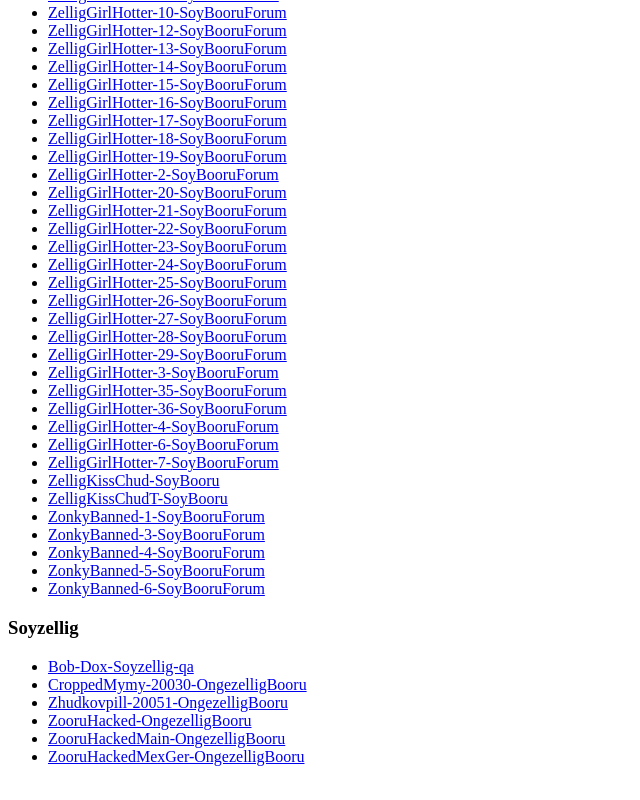
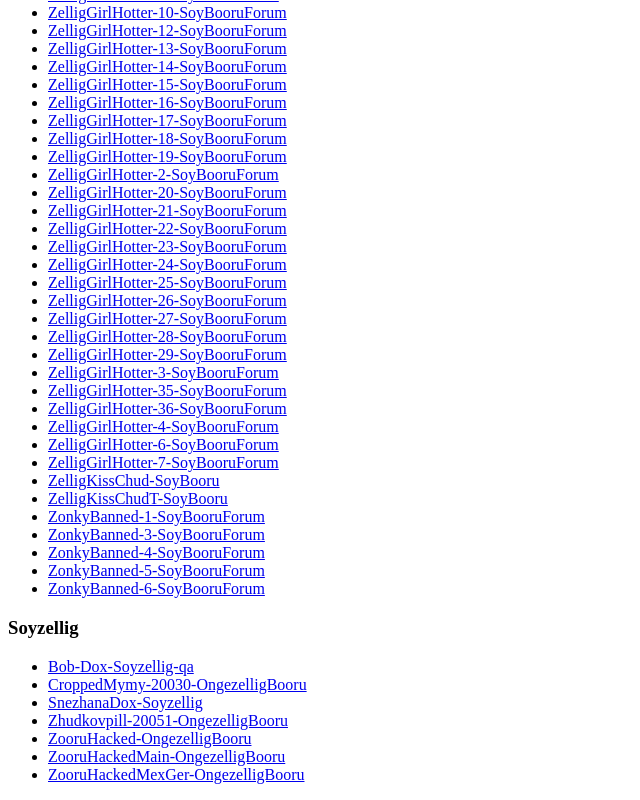
Before and after one commit to MayonnaiseService/mayoarchive, a plain HTML site: page index.html in a window 1280 px wide. Shown: the part 2579-3379 px from the top of the page, without its empty margins (0-640 px from the left). Drawn offline with Linux system fonts and the light colour scheme.

Commit message:
Automatically update HTML index

```diff
--- a/index.html
+++ b/index.html
@@ -180,6 +180,7 @@
   <ul>
     <li><a href="Soyzellig/Bob-Dox-Soyzellig-qa.html">Bob-Dox-Soyzellig-qa</a></li>
     <li><a href="Soyzellig/CroppedMymy-20030-OngezelligBooru.html">CroppedMymy-20030-OngezelligBooru</a></li>
+    <li><a href="Soyzellig/SnezhanaDox-Soyzellig.html">SnezhanaDox-Soyzellig</a></li>
     <li><a href="Soyzellig/Zhudkovpill-20051-OngezelligBooru.html">Zhudkovpill-20051-OngezelligBooru</a></li>
     <li><a href="Soyzellig/ZooruHacked-OngezelligBooru.html">ZooruHacked-OngezelligBooru</a></li>
     <li><a href="Soyzellig/ZooruHackedMain-OngezelligBooru.html">ZooruHackedMain-OngezelligBooru</a></li>
```
